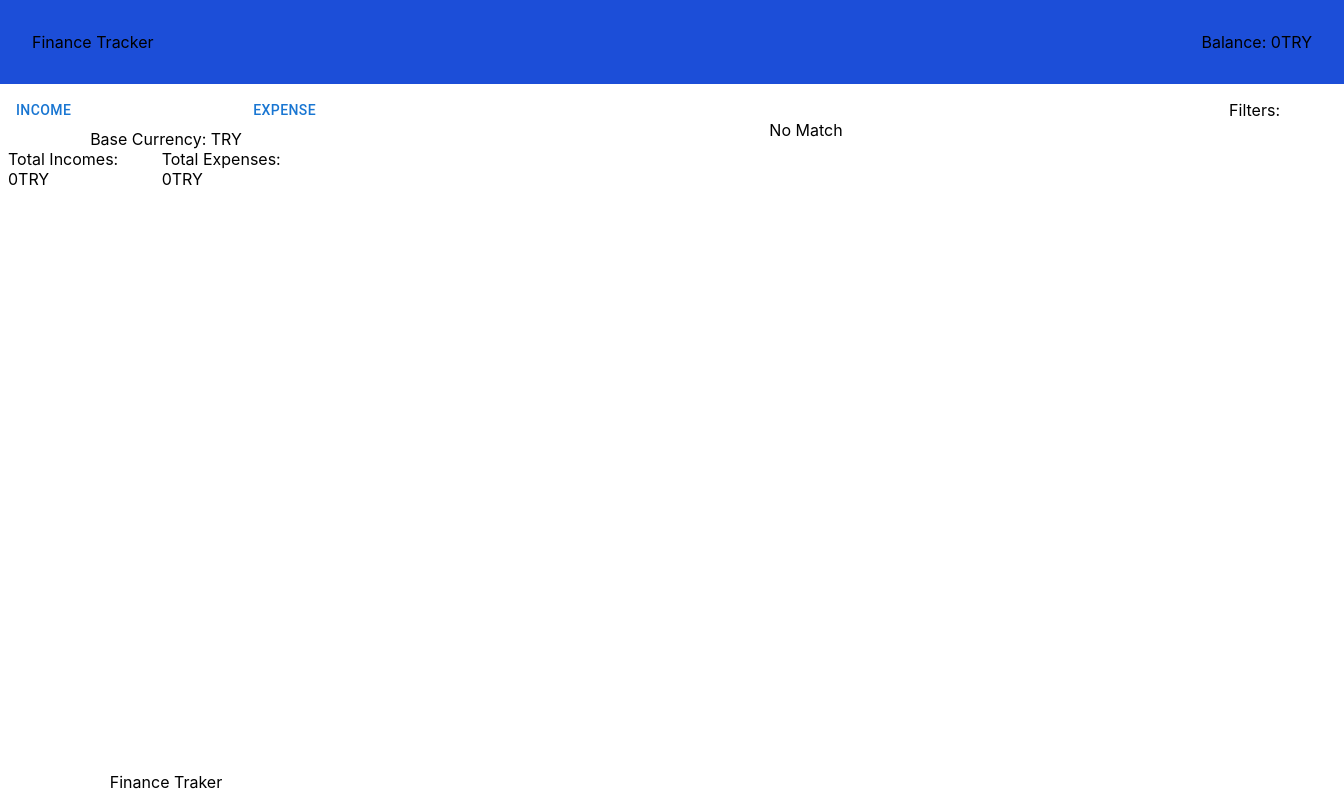
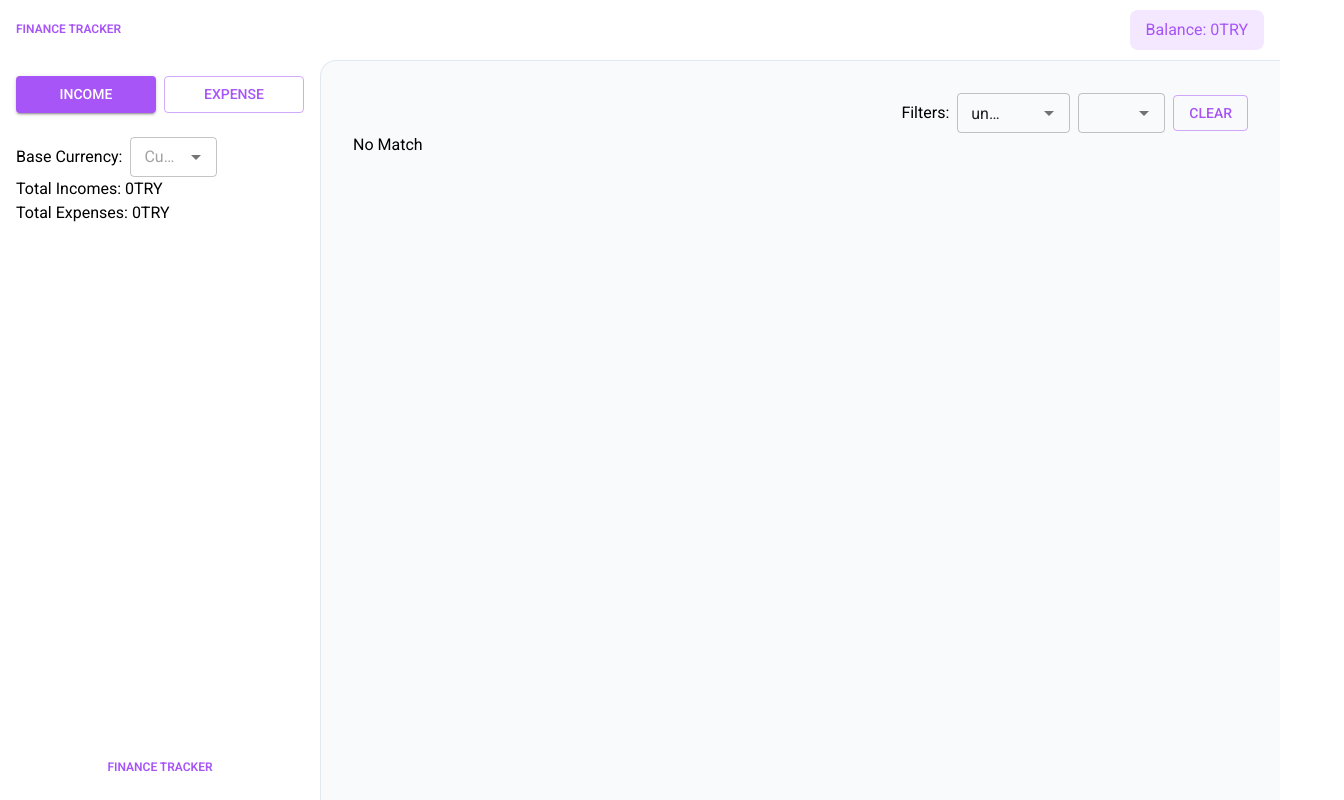
Before and after one commit to hakanacardev/ondokuzon, a React (Create React App) app in the folder ondokuzon-app/: page / in a window 1280 px wide. Shown: the whole page, 1344 px wide, since content can reach past the window. Built offline with nearby package versions, Linux system fonts and the light colour scheme; no server answers.

Commit message:
template edit

```diff
--- a/ondokuzon-app/src/App.css
+++ b/ondokuzon-app/src/App.css
@@ -1,7 +1,8 @@
 .App {
   padding: 0;
   margin: 0;
-  display: flex;
-  flex-direction: column;
+  display: grid;
+  grid-template-rows: 60px 1fr;
   height: 100vh;
+  width: 100%;
 }
--- a/ondokuzon-app/src/App.js
+++ b/ondokuzon-app/src/App.js
@@ -1,9 +1,38 @@
 import logo from "./logo.svg";
 import "./App.css";
-import { Box, Button, Modal, Typography } from "@mui/material";
-import { useState } from "react";
+import {
+  Autocomplete,
+  Box,
+  Button,
+  Modal,
+  TextField,
+  Typography,
+} from "@mui/material";
+import { useEffect, useState } from "react";
+import { ThemeProvider, createTheme } from "@mui/material/styles";
 
 function App() {
+  const [Currency, setCurrency] = useState([]);
+  const [filter, setFilter] = useState({
+    type: "none",
+    currency: null,
+  });
+  const getCurrency = () => {
+    fetch(
+      "https://api.freecurrencyapi.com/v1/latest?apikey=fca_live_bauGK9JbiAlk0rZeVwHa8d2A6wq1tqmuwD0dN4VQ"
+    )
+      .then((res) => res.json())
+      .then((res) => {
+        setCurrency(res.data);
+        setFilter((prev) => ({ ...prev, currency: res.data[0] }));
+      });
+  };
+  useEffect(() => {
+    getCurrency();
+  }, []);
+
+  /*   total * Currency[selectedCurreny]; */
+
   const [modalOpen, setModalOpen] = useState(false);
   const style = {
     position: "absolute",
@@ -16,86 +45,140 @@ function App() {
     boxShadow: 24,
     p: 4,
   };
+
+  const theme = createTheme({
+    palette: {
+      primary: {
+        main: "#a855f7",
+        contrastText: "#ffffff",
+      },
+    },
+    typography: {
+      fontFamily: "Roboto",
+    },
+  });
+  const options = [
+    { label: "None", id: "none" },
+    { label: "Income", id: "income" },
+    { label: "Expense", id: "expense" },
+  ];
+
   return (
+    <ThemeProvider theme={theme}>
       <div className="App">
         <Box
           sx={{
             width: "100%",
-          backgroundColor: "#1c4ed8",
             justifyContent: "space-between",
             flexDirection: "row",
             display: "flex",
             alignItems: "center",
-          padding: "32px",
+            px: 2,
+            py: 1,
+            boxSizing: "border-box",
           }}
         >
-        <Box>Finance Tracker</Box>
-        <Box>Balance: 0TRY</Box>
+          <Typography variant="overline" color="primary" fontWeight={600}>
+            Finance Tracker
+          </Typography>
+          <Box
+            sx={(theme) => ({
+              backgroundColor: "rgb(243 232 255)",
+              px: 2,
+              py: 1,
+              borderRadius: 2,
+              color: theme.palette.primary.main,
+            })}
+          >
+            <Typography>Balance: 0TRY</Typography>
           </Box>
-      <Box sx={{ display: "flex", flexDirection: "row", height: "100%" }}>
+        </Box>
         <Box
           sx={{
-            width: "25%",
-            justifyContent: "space-between",
-            flexDirection: "column",
-            display: "flex",
-            alignItems: "center",
-            padding: "8px",
+            display: "grid",
+            gridTemplateColumns: "25% 1fr",
+            height: "100%",
+          }}
+        >
+          <Box sx={{ display: "grid", gridTemplateRows: "1fr auto", p: 2 }}>
+            <Box>
+              <Box sx={{ display: "flex", gap: 1, mb: 3 }}>
+                <Button
+                  sx={{ flex: 1 }}
+                  fullWidth
+                  variant="contained"
+                  onClick={() => setModalOpen(true)}
+                >
+                  Income
+                </Button>
+                <Button fullWidth sx={{ flex: 1 }} variant="outlined">
+                  Expense
+                </Button>
+              </Box>
+              <Box sx={{ display: "flex", gap: 1, alignItems: "center" }}>
+                <Typography>Base Currency:</Typography>
+
+                <Autocomplete
+                  size="small"
+                  options={Object.keys(Currency)}
+                  renderInput={(params) => (
+                    <TextField {...params} placeholder="Currency" />
+                  )}
+                />
+              </Box>
+              <Typography>Total Incomes: 0TRY</Typography>
+              <Typography>Total Expenses: 0TRY</Typography>
+            </Box>
+            <Typography
+              variant="overline"
+              color="primary"
+              textAlign="center"
+              fontWeight={600}
+            >
+              Finance Tracker
+            </Typography>
+          </Box>
+          <Box
+            sx={{
+              backgroundColor: "rgb(248 250 252)",
+              borderTop: "1px solid rgb(226 232 240)",
+              borderLeft: "1px solid rgb(226 232 240)",
+              borderTopLeftRadius: "16px",
+              width: "100%",
+              height: "100%",
+              overflow: "auto",
+              boxSizing: "border-box",
+              padding: 4,
             }}
           >
             <Box
               sx={{
                 display: "flex",
+                gap: 1,
                 alignItems: "center",
-              flexDirection: "column",
-              width: "100%",
+                justifyContent: "flex-end",
               }}
             >
-            <Box
-              sx={{
-                justifyContent: "space-between",
-                display: "flex",
-                width: "100%",
-              }}
-            >
-              <Button onClick={() => setModalOpen(true)}>Income</Button>
-              <Button>Expense</Button>
+              <Typography>Filters:</Typography>
+
+              <Autocomplete
+                size="small"
+                value={filter.type}
+                options={options}
+                getOptionLabel={(option) => option.label}
+                renderInput={(params) => <TextField {...params} />}
+              />
+              <Autocomplete
+                size="small"
+                value={filter.currency}
+                options={Object.keys(Currency)}
+
+                renderInput={(params) => <TextField {...params} />}
+              />
+              <Button variant="outlined">Clear</Button>
             </Box>
-            <Box>Base Currency: TRY</Box>
-            <Box
-              sx={{
-                display: "flex",
-                flexDirection: "row",
-                justifyContent: "space-between",
-                width: "100%",
-              }}
-            >
-              <Box>Total Incomes: 0TRY</Box>
-              <Box>Total Expenses: 0TRY</Box>
-            </Box>
-          </Box>
-          <Box>Finance Traker</Box>
-        </Box>
-        <Box
-          sx={{
-            width: "75%",
-            display: "flex",
-            flexDirection: "column",
-            alignItems: "center",
-          }}
-        >
-          <Box
-            sx={{
-              display: "flex",
-              justifyContent: "flex-end",
-              width: "100%",
-              marginTop: "16px",
-              flexDirection: "row",
-            }}
-          >
-            Filters:
-          </Box>
-          No Match
+
+            <Typography>No Match</Typography>
           </Box>
         </Box>
         <Modal
@@ -114,6 +197,7 @@ function App() {
           </Box>
         </Modal>
       </div>
+    </ThemeProvider>
   );
 }
 
--- a/ondokuzon-app/src/index.css
+++ b/ondokuzon-app/src/index.css
@@ -1,13 +1,8 @@
+@import url('https://fonts.googleapis.com/css2?family=Roboto:wght@300;400;500;600;700&display=swap');
+
 body {
   margin: 0;
-  font-family: -apple-system, BlinkMacSystemFont, 'Segoe UI', 'Roboto', 'Oxygen',
-    'Ubuntu', 'Cantarell', 'Fira Sans', 'Droid Sans', 'Helvetica Neue',
-    sans-serif;
-  -webkit-font-smoothing: antialiased;
-  -moz-osx-font-smoothing: grayscale;
+  box-sizing: border-box;
+  font-family: 'Roboto', sans-serif ;
+
 }
-
-code {
-  font-family: source-code-pro, Menlo, Monaco, Consolas, 'Courier New',
-    monospace;
-}
```
Lines whose indentation alone changed are shown as unchanged.
